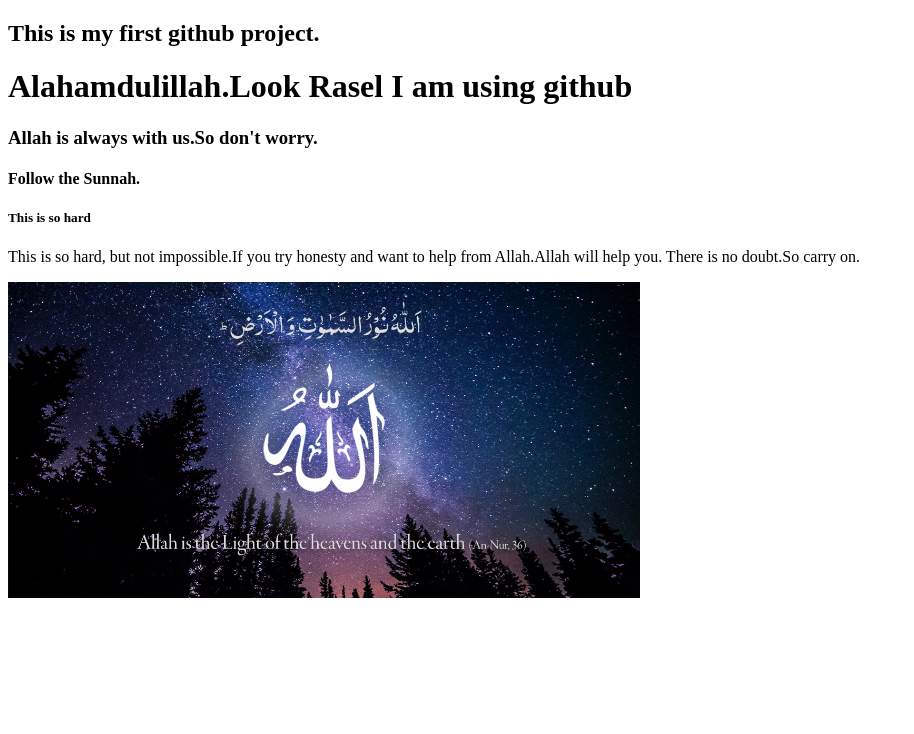
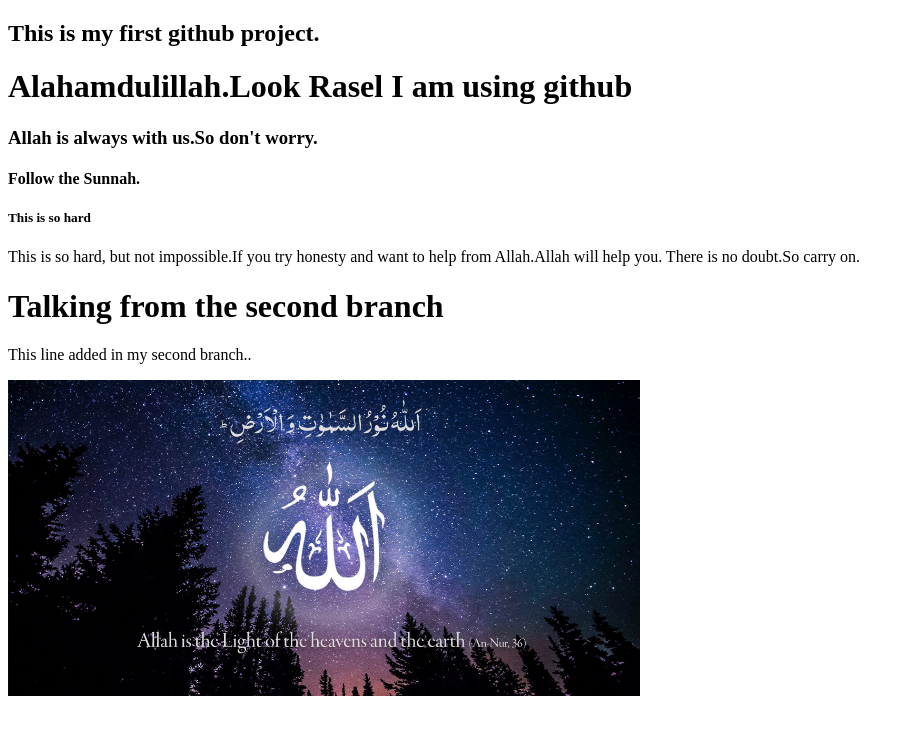
Before and after one commit to MuhammadAbdulAziz55/my--first-website, a plain HTML site: page index.html in a window 1280 px wide. Shown: the whole page, without its empty margins (0-914 px from the left). Drawn offline with Linux system fonts and the light colour scheme.

Commit message:
Learning branch create

```diff
--- a/index.html
+++ b/index.html
@@ -17,6 +17,8 @@
     <h4>Follow the Sunnah.</h4>
     <h5>This is so hard </h5>
     <p>This is so hard, but not impossible.If you try honesty and want to help from Allah.Allah will help you. There is no doubt.So carry on.</p>
+    <h1>Talking from the second branch</h1>
+    <P>This line added in my second branch..</P>
     <img src="Allah.jpg" alt="">
 
 </body>
```
